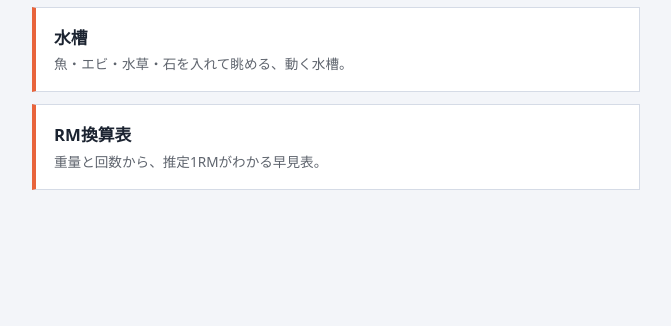
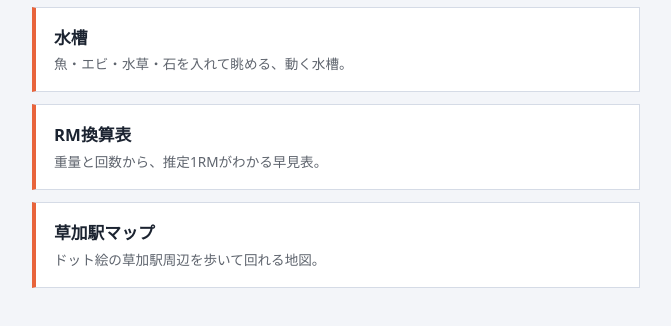
Before and after one commit to shingorio0118/shingorio0118.github.io, a plain HTML site: page index.html in a window 1280 px wide. Shown: the part 90-416 px from the top of the page, without its empty margins (304-975 px from the left). Drawn offline with Linux system fonts and the light colour scheme.

Commit message:
Add Soka map link card

```diff
--- a/index.html
+++ b/index.html
@@ -16,4 +16,5 @@ a.card:hover,a.card:focus-visible{border-color:var(--ac)}
 <h1>ポータル</h1>
 <a class="card" href="https://suisou-1d9.pages.dev/"><div class="t">水槽</div><div class="d">魚・エビ・水草・石を入れて眺める、動く水槽。</div></a>
 <a class="card" href="https://fitness-2j0.pages.dev/"><div class="t">RM換算表</div><div class="d">重量と回数から、推定1RMがわかる早見表。</div></a>
+<a class="card" href="https://soka-a2s.pages.dev/"><div class="t">草加駅マップ</div><div class="d">ドット絵の草加駅周辺を歩いて回れる地図。</div></a>
 </div></body></html>
```
